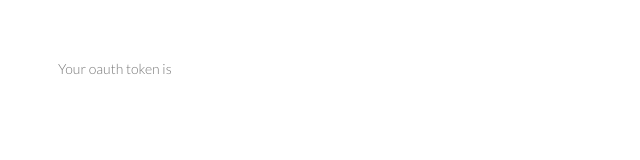
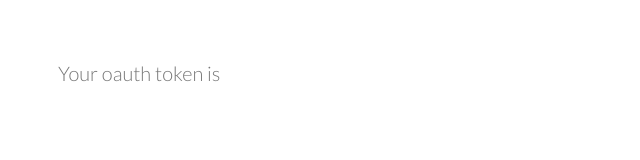
Before and after one commit to BroodLordOmega/TwitchDesktopClient, a plain HTML site: page oauth.html in a window 1280 px wide. Shown: the full height of the page, 0-640 px from the left. Drawn offline with Linux system fonts and the light colour scheme.

Commit message:
Update styles.css

```diff
--- a/stylesheets/styles.css
+++ b/stylesheets/styles.css
@@ -2,7 +2,7 @@
 
 body {
   padding:50px;
-  font:14px/1.5 Lato, "Helvetica Neue", Helvetica, Arial, sans-serif;
+  font:20px/1.5 Lato, "Helvetica Neue", Helvetica, Arial, sans-serif;
   color:#777;
   font-weight:300;
 }
```
